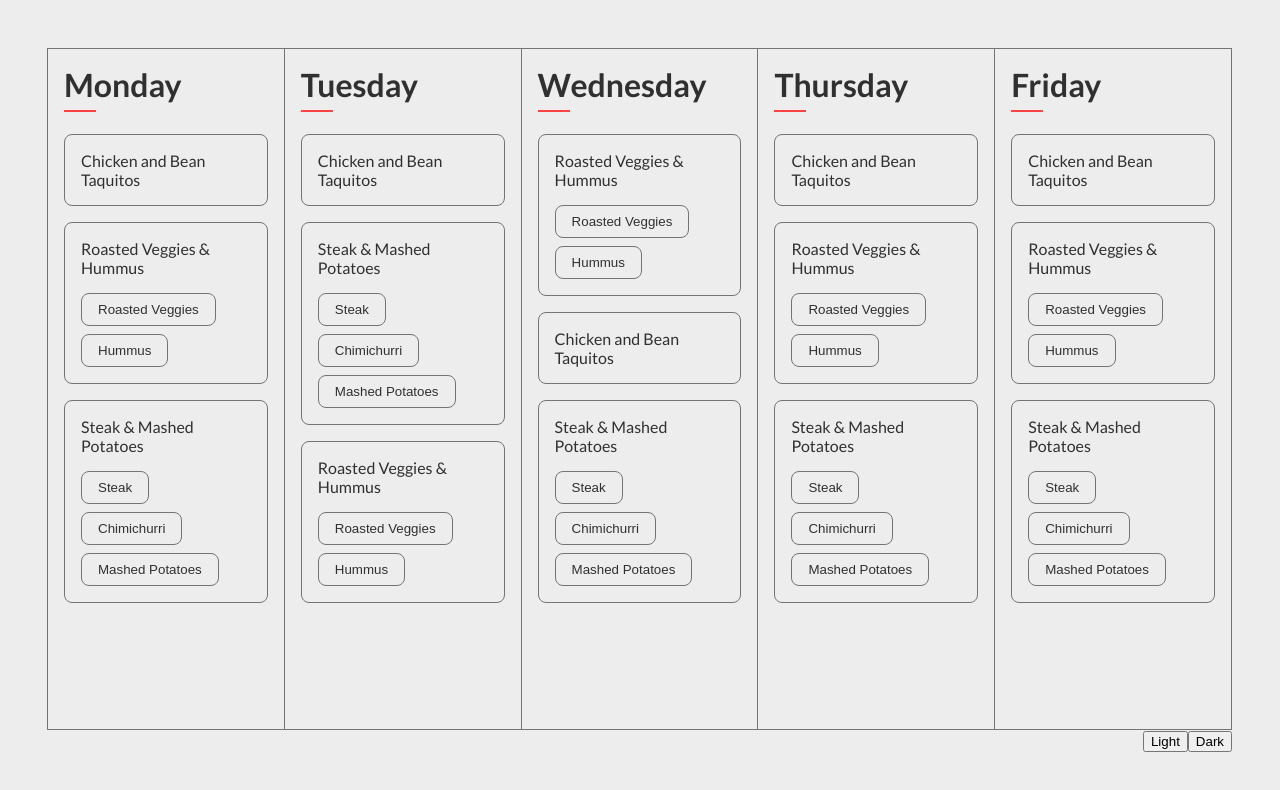
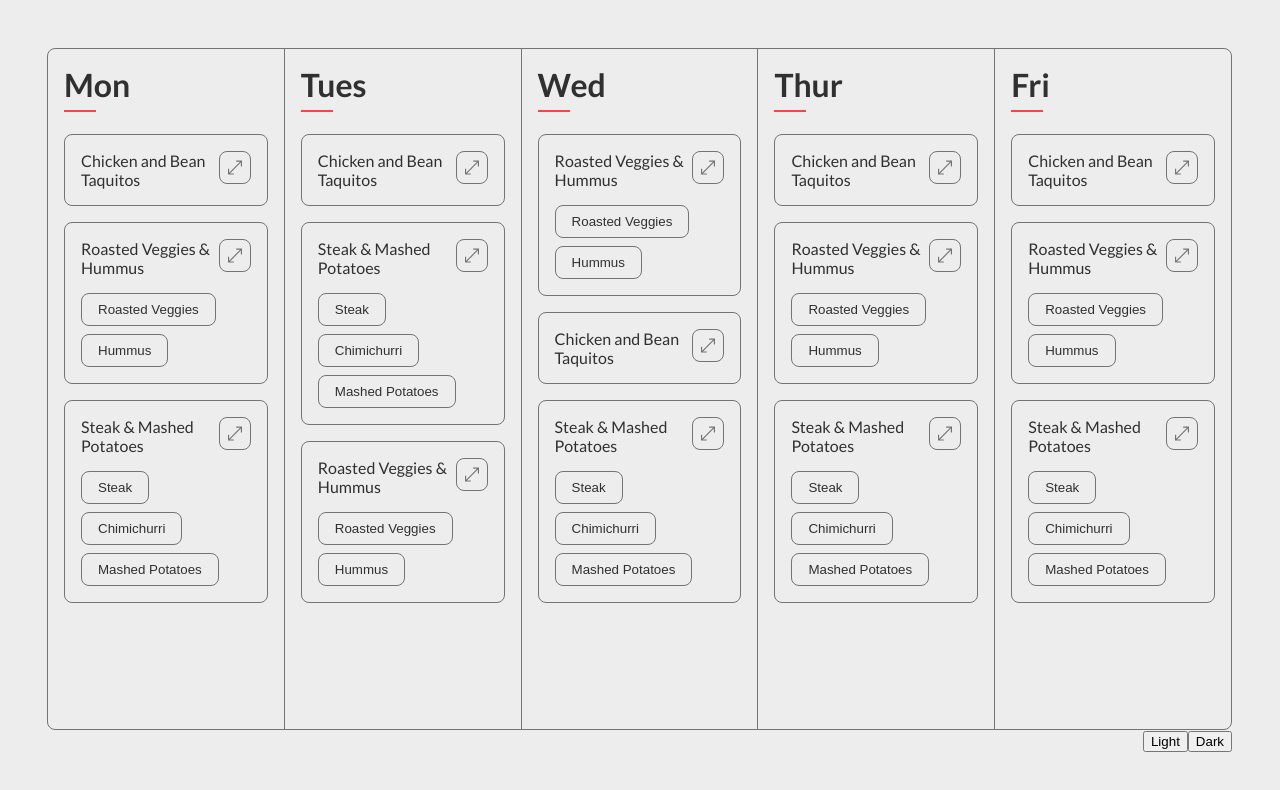
Before and after one commit to seandorr/recipes, a Next.js app: page / in a window 1280 px wide. Shown: the top 790 px of the page. Built offline with nearby package versions, Linux system fonts and the light colour scheme.

Commit message:
feat: checks date and adds active styles feat: adds expand icon to "expandable" cards

```diff
--- /dev/null
+++ b/src/components/icons/Expand.tsx
@@ -0,0 +1,24 @@
+import React from "react";
+
+interface propTypes {
+  color?: string;
+  size: number | string;
+}
+
+export const Expand = ({ color, size }: propTypes) => {
+  return (
+    <svg
+      width={size}
+      height={parseInt(size.toString()) + 1}
+      viewBox="0 0 36 37"
+    >
+      <g
+        transform="translate(0.000000, 0.800000)"
+        fill={color || "inherit"}
+        fillRule="nonzero"
+      >
+        <polygon points="0 36 0 21 3 21 3 30.9 30.9 3 21 3 21 0 36 0 36 15 33 15 33 5.1 5.1 33 15 33 15 36"></polygon>
+      </g>
+    </svg>
+  );
+};
--- a/src/pages/index.tsx
+++ b/src/pages/index.tsx
@@ -1,6 +1,8 @@
 import Head from "next/head";
 import { useLocalStorage } from "@/utils/customHooks/useLocalStorage";
 import { allRecipes, recipesPerWeek } from "@/utils/constants/recipes";
+import { Expand } from "@/components/icons/Expand";
+import { dayIndex } from "@/utils/functions/date";
 
 export default function Home() {
   const defaultDarkTheme = window.matchMedia(
@@ -23,8 +25,15 @@ export default function Home() {
         <div className="calendar-container">
           {recipesPerWeek.map((recipe, key) => {
             const { day, recipes } = recipe;
+
             return (
-              <div key={key} className="calendar-column" id={day}>
+              <div
+                key={key}
+                className={`calendar-column ${
+                  key + 1 === dayIndex ? "active" : ""
+                }`}
+                id={day}
+              >
                 <div className="calendar-title-container">
                   <h1 className="calendar-title">{day}</h1>
                 </div>
@@ -37,7 +46,13 @@ export default function Home() {
                         key={key}
                         className={`recipe ${units ? "has-units" : ""}`}
                       >
-                        {name}
+                        <div className="recipe-name-container">
+                          {name}
+                          <div className="expand-icon-container">
+                            <Expand size={14} />
+                          </div>
+                        </div>
+
                         {units && (
                           <div className="unit-container">
                             {units.length > 0 &&
--- a/src/styles/_colors.module.scss
+++ b/src/styles/_colors.module.scss
@@ -5,3 +5,9 @@ $primary-light-color: #ff4242;
 // $border-hover-color: #ff4242;
 $border-hover-color: #42ff74;
 $light-color: #ededed;
+
+:export {
+  lightColor: $light-color;
+  expandColor: $primary-dark-color;
+  borderColor: $border-color;
+}
--- a/src/styles/main.scss
+++ b/src/styles/main.scss
@@ -27,12 +27,40 @@ body {
       border-color: var(--border-color);
       overflow: auto;
 
+      &:first-child {
+        border-radius: 0.5rem 0 0 0.5rem;
+      }
+
+      &:last-child {
+        border-radius: 0 0.5rem 0.5rem 0;
+      }
+
+      &.active {
+        border-color: var(--primary-color);
+        z-index: 1;
+
+        .calendar-title {
+          &::after {
+            content: "today";
+            font-size: 0.7rem;
+            position: absolute;
+            top: 50%;
+            transform: translateY(-50%);
+            right: 0;
+            border-radius: 0.5rem;
+            padding: 0.5rem;
+            border: 1px solid var(--primary-color);
+          }
+        }
+      }
+
       .calendar-title-container {
         margin: 1rem;
         padding-bottom: 0.5rem;
         background-color: var(--background);
         position: sticky;
         top: 0;
+        z-index: 1;
 
         .calendar-title {
           text-transform: capitalize;
@@ -62,15 +90,15 @@ body {
         border: 1px solid var(--border-color);
         border-radius: 0.5rem;
         align-self: stretch;
+        position: relative;
 
-        &:not(.has-units) {
-          cursor: pointer;
-          transition: border-color 0.3s ease-in-out;
-          transition-delay: 75ms;
-          &:hover {
-            border-color: var(--primary-color);
-          }
-        }
+        // &:not(.has-units) {
+        //   transition: border-color 0.3s ease-in-out;
+        //   transition-delay: 75ms;
+        //   &:hover {
+        //     border-color: var(--primary-color);
+        //   }
+        // }
 
         .unit-container {
           margin-top: 1rem;
@@ -94,6 +122,38 @@ body {
 
             &:hover {
               border-color: var(--primary-color);
+            }
+          }
+        }
+
+        .recipe-name-container {
+          display: flex;
+          align-items: flex-start;
+          gap: 0.5rem;
+
+          .expand-icon-container {
+            padding: 0.5rem;
+            display: flex;
+            align-items: flex-start;
+            justify-content: center;
+            border: 1px solid var(--border-color);
+            border-radius: 0.5rem;
+            cursor: pointer;
+
+            svg {
+              g {
+                fill: $border-color;
+                transition: fill 0.3s ease-in-out;
+                transition-delay: 75ms;
+              }
+            }
+
+            &:hover {
+              svg {
+                g {
+                  fill: var(--primary-color);
+                }
+              }
             }
           }
         }
--- a/src/utils/constants/recipes.ts
+++ b/src/utils/constants/recipes.ts
@@ -14,7 +14,7 @@ export const allRecipes = [
 
 export const recipesPerWeek = [
   {
-    day: "monday",
+    day: "mon",
     recipes: [
       {
         name: "Chicken and Bean Taquitos",
@@ -30,7 +30,7 @@ export const recipesPerWeek = [
     ],
   },
   {
-    day: "tuesday",
+    day: "tues",
     recipes: [
       {
         name: "Chicken and Bean Taquitos",
@@ -46,7 +46,7 @@ export const recipesPerWeek = [
     ],
   },
   {
-    day: "wednesday",
+    day: "wed",
     recipes: [
       {
         name: "Roasted Veggies & Hummus",
@@ -62,7 +62,7 @@ export const recipesPerWeek = [
     ],
   },
   {
-    day: "thursday",
+    day: "thur",
     recipes: [
       {
         name: "Chicken and Bean Taquitos",
@@ -78,7 +78,7 @@ export const recipesPerWeek = [
     ],
   },
   {
-    day: "friday",
+    day: "fri",
     recipes: [
       {
         name: "Chicken and Bean Taquitos",
--- /dev/null
+++ b/src/utils/functions/date.ts
@@ -0,0 +1,2 @@
+export const date = new Date();
+export const dayIndex = date.getDay();
```
Also changed, not shown: public/expand.svg (added).
